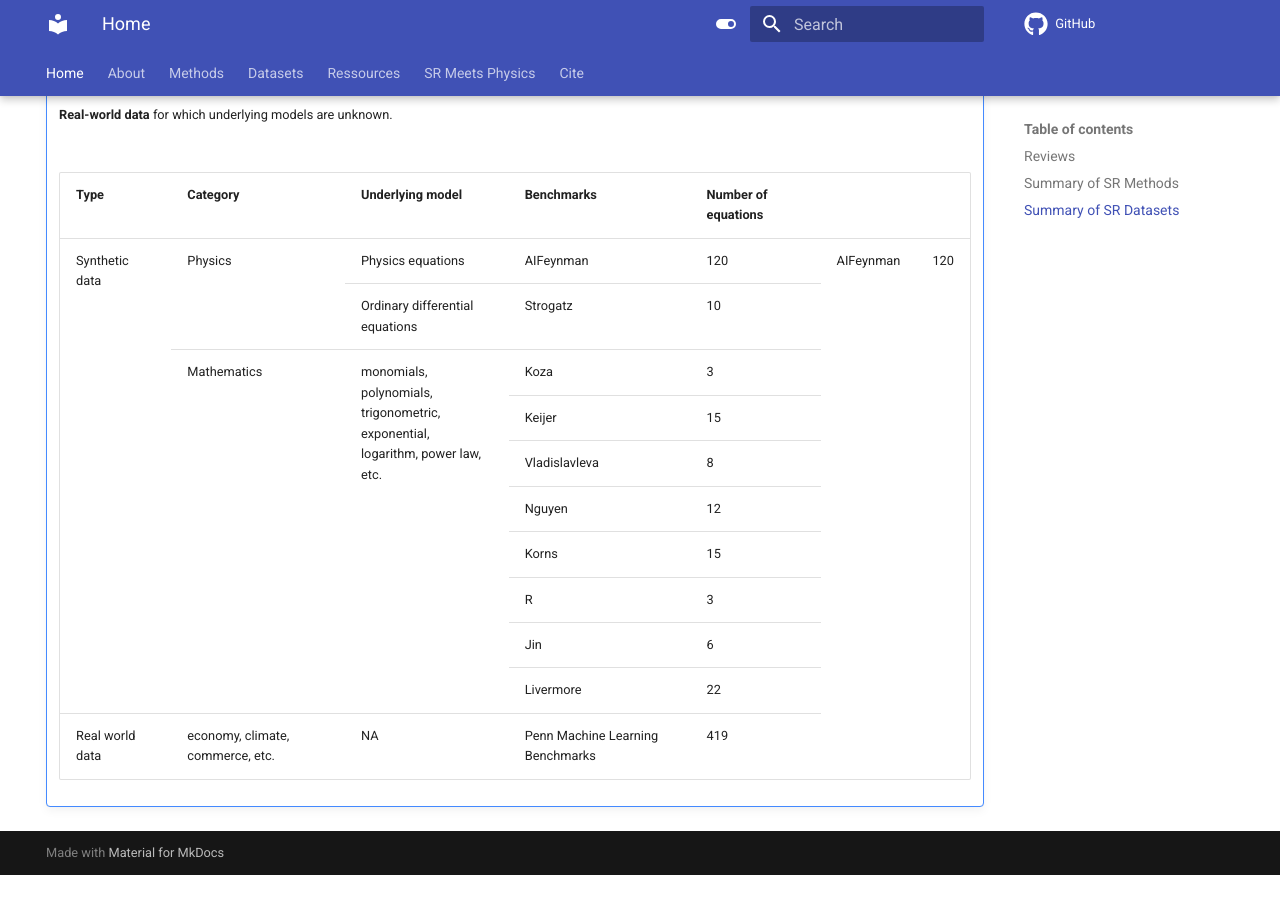
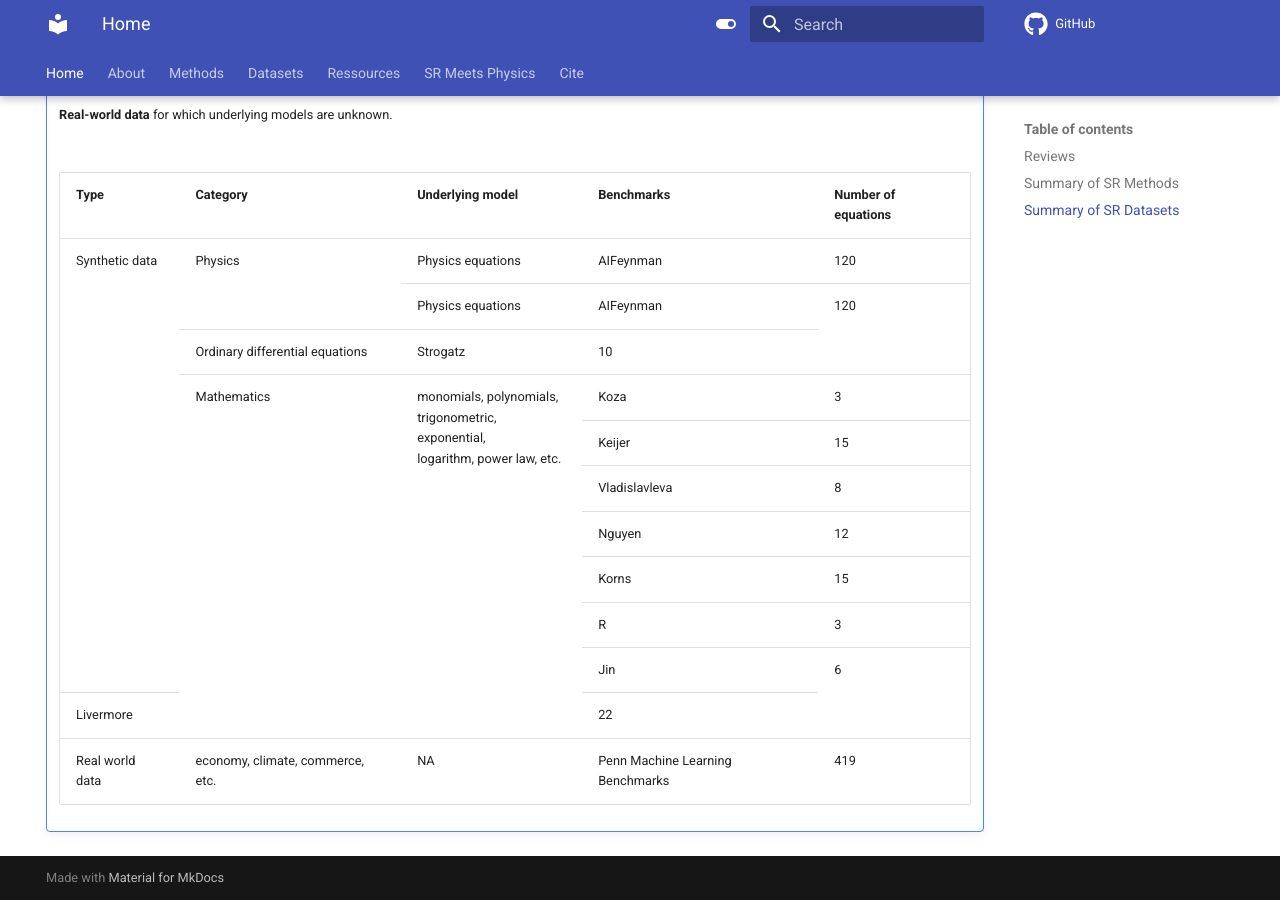
Before and after one commit to nmakke/SR-LivingReview, an MkDocs documentation site: the page built from docs/index.md, in a window 1280 px wide and 900 px high, scrolled down 1334 px. Built offline with MkDocs 1.6.1 and Material for MkDocs 9.7.7, drawn with Linux system fonts in a browser that asks for light colours; formulas are drawn with MathJax 3; comment, search, counter and statistics services are not loaded; before the commit the page ends 2209 px from its top, so only the background shows below that.

Commit message:
Update index.md

```diff
--- a/docs/index.md
+++ b/docs/index.md
@@ -72,6 +72,9 @@ hide:
                   <td>Physics equations</td>
                   <td>AIFeynman</td>
                   <td>120</td>
+              </tr>
+              <tr>
+                  <td>Physics equations</td>
                   <td>AIFeynman</td>
                   <td>120</td>
               </tr>
```
